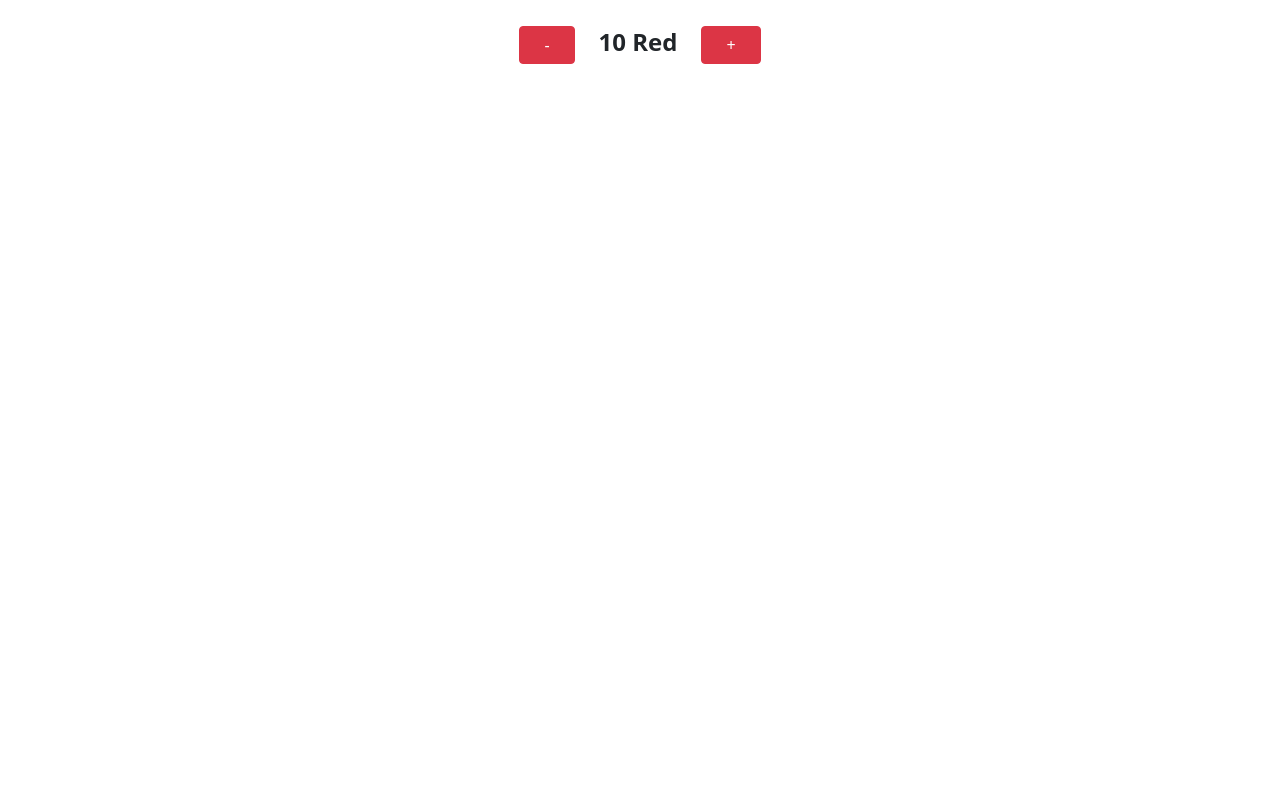
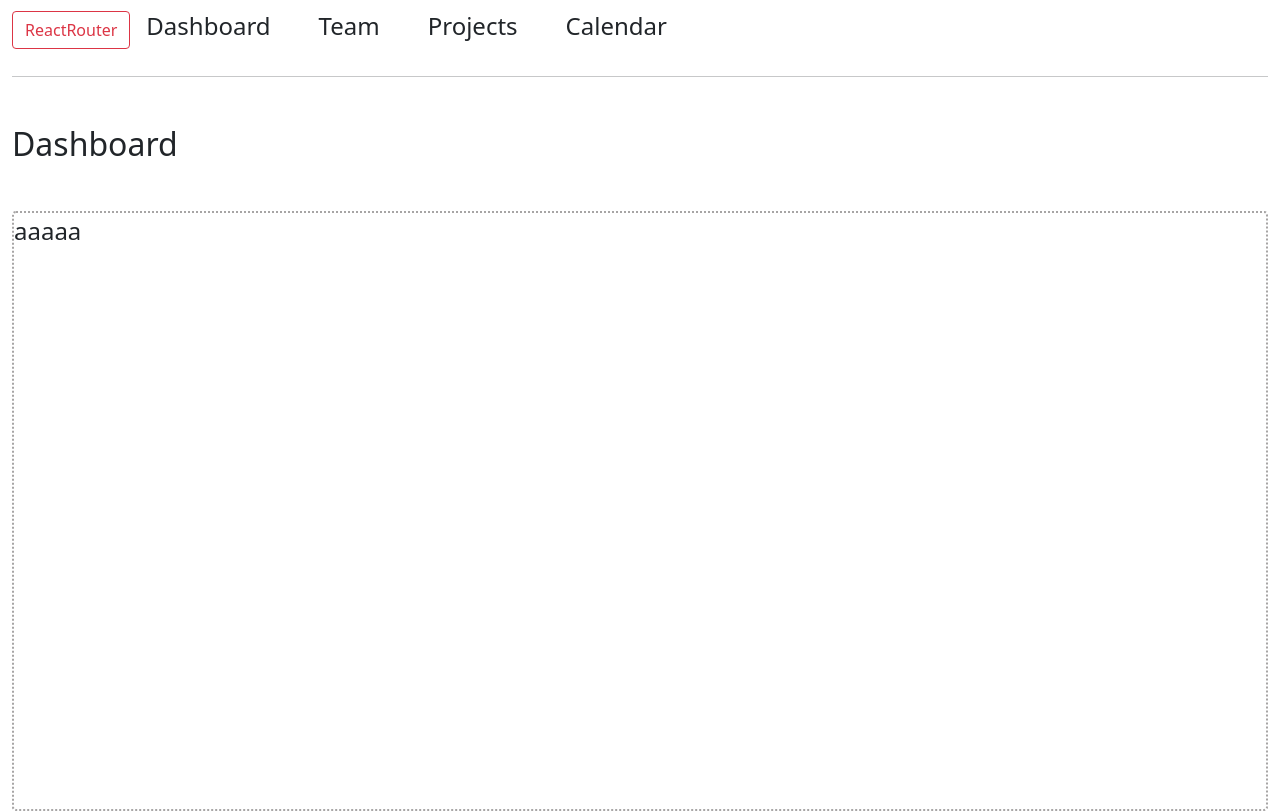
Before and after one commit to fstipo/react-hooks, a React (Create React App) app: page / in a window 1280 px wide. Built offline with nearby package versions, Linux system fonts and the light colour scheme.

Commit message:
React rooter start

```diff
--- a/src/App.js
+++ b/src/App.js
@@ -1,10 +1,12 @@
 import React from 'react';
 import './App.css';
-import UseStateComp from './components/UseStateComp';
+// import UseStateComp from './components/UseStateComp';
+import ReactRouterComp from './components/ReactRouterComp';
 const App = () => {
   return (
     <>
-      <UseStateComp />
+      {/* <UseStateComp /> */}
+      <ReactRouterComp />
     </>
   );
 };
--- /dev/null
+++ b/src/components/ReactRouter.css
@@ -0,0 +1,8 @@
+header {
+  height: 100%;
+}
+
+section {
+  border: 2px dotted rgb(167, 165, 165);
+  height: 600px;
+}
--- /dev/null
+++ b/src/components/ReactRouterComp.js
@@ -0,0 +1,39 @@
+import React from 'react';
+import './ReactRouter.css';
+
+const ReactRouterComp = () => {
+  return (
+    <div className="container-fluid mt-2">
+      <header className="d-flex align-items-center justify-content-start gap-3">
+        <h2 className="btn btn-outline-danger">ReactRouter</h2>
+        <ul className="d-flex  list-unstyled  text-black gap-5">
+          <li className="text-decoration-none">
+            <a className="text-decoration-none text-dark" href="#Dashboard">
+              Dashboard
+            </a>
+          </li>
+          <li>
+            <a className="text-decoration-none  text-dark" href="#Team">
+              Team
+            </a>
+          </li>
+          <li>
+            <a className="text-decoration-none text-dark" href="#Projects">
+              Projects
+            </a>
+          </li>
+          <li>
+            <a className="text-decoration-none text-dark" href="#Calendar">
+              Calendar
+            </a>
+          </li>
+        </ul>
+      </header>
+      <hr />
+      <h2 className="my-5">Dashboard</h2>
+      <section className="rounded">aaaaa</section>
+    </div>
+  );
+};
+
+export default ReactRouterComp;
```
